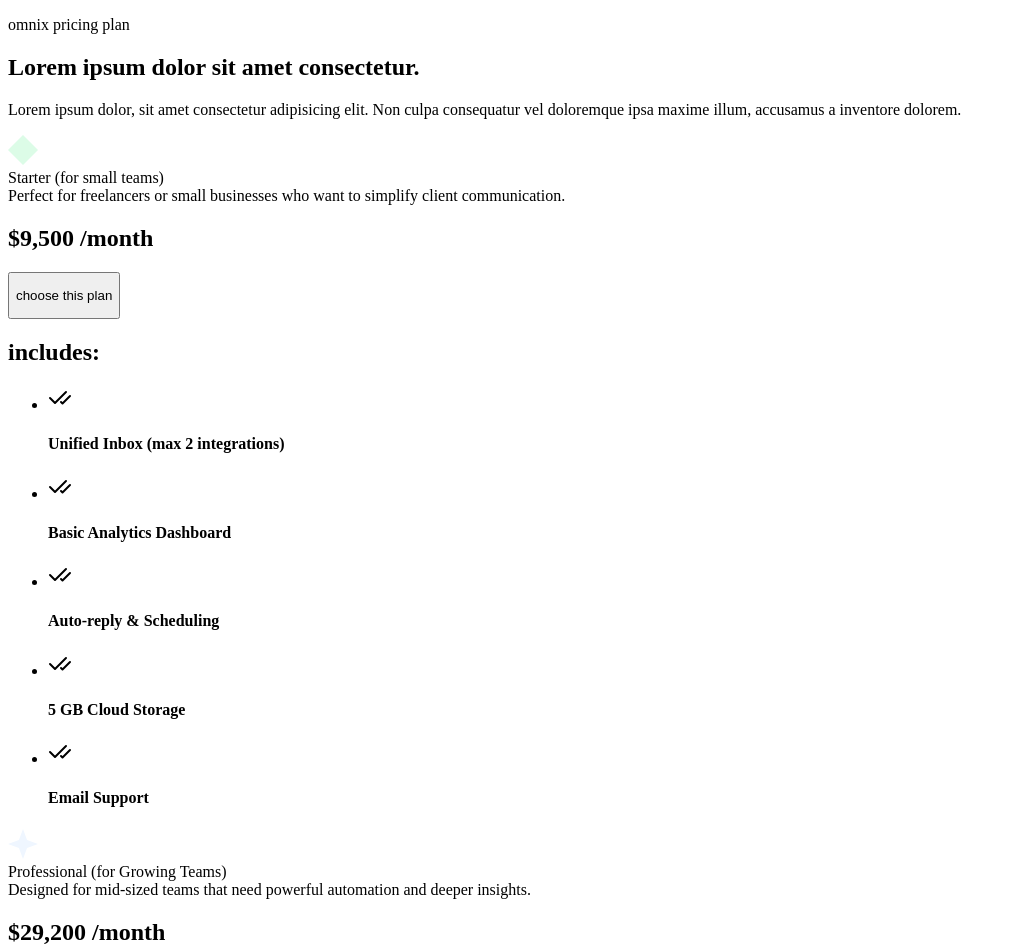
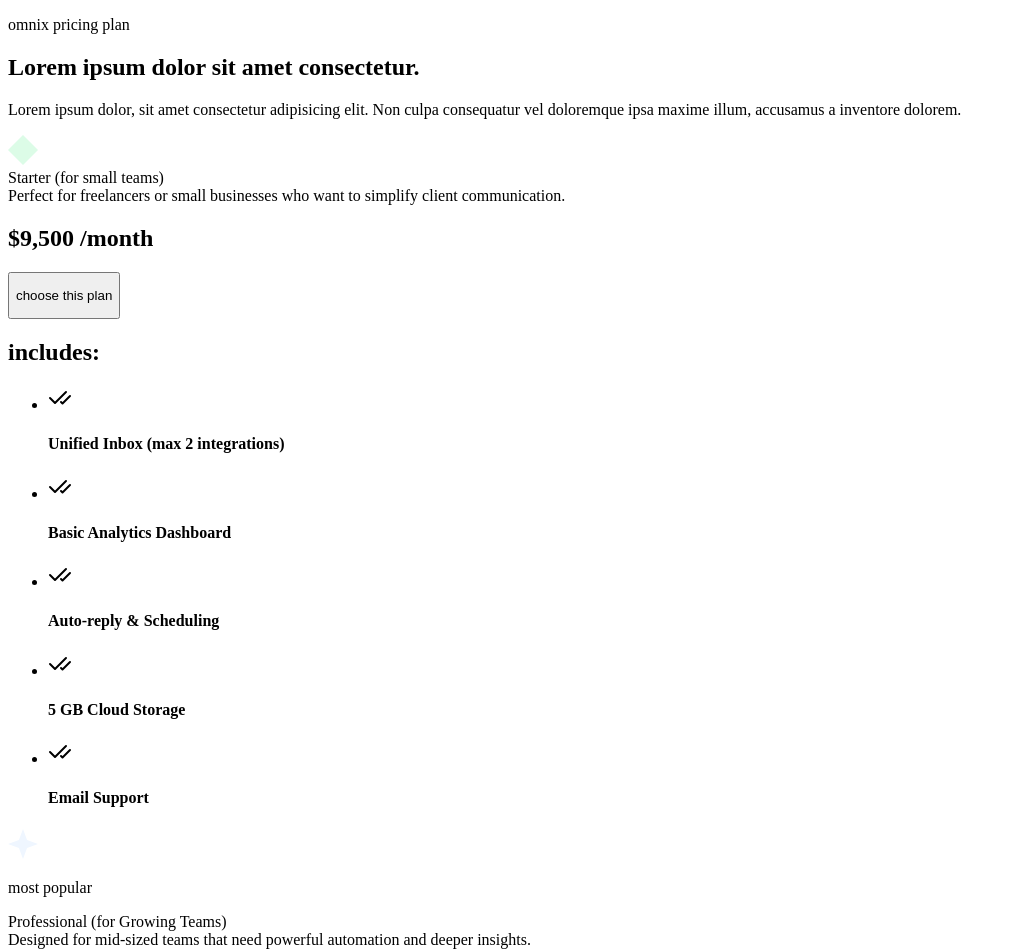
Before and after one commit to farismaulanaari-stack/omnix, a Next.js app: page /pricing-page in a window 1280 px wide. Shown: the top 952 px of the page, without its empty margins (0-1016 px from the left). Built offline with nearby package versions, Linux system fonts and the light colour scheme.

Commit message:
feat: make custom badge component and implement into pricing card on professional variant

```diff
--- /dev/null
+++ b/src/components/Badge/badge.tsx
@@ -0,0 +1,10 @@
+import { CustomBadgeProps } from "@/types/types";
+import { Badge } from "../ui/badge";
+
+export function CustomBadge({ variant, children, ...props }: CustomBadgeProps) {
+  return (
+    <Badge variant={variant} {...props}>
+      {children}
+    </Badge>
+  );
+}
--- a/src/components/PricingCard/pricing-card.tsx
+++ b/src/components/PricingCard/pricing-card.tsx
@@ -11,6 +11,7 @@ import {
 } from "../ui/card";
 import { PricingIcon } from "../PricingIcons/pricing-icons";
 import { CheckCheckIcon } from "lucide-react";
+import { CustomBadge } from "../Badge/badge";
 
 interface PricingCardData {
   data: PricingCardProps[];
@@ -45,7 +46,15 @@ export function PricingCard({ data }: PricingCardData) {
           } bg-white shadow-none rounded-4xl rounded-b-none p-0`}
         >
           <CardHeader className="p-5 flex flex-col gap-4">
-            <PricingIcon variant={card.variant} />
+            {card.variant === "professional"
+            ? (<div className="w-full flex items-start justify-between">
+              <PricingIcon variant={card.variant}/>
+              <CustomBadge variant="outline" className="px-3 py-1 ring-2 ring-indigo-600 bg-indigo-50">
+                <p className="text-xs font-semibold">most popular</p>
+              </CustomBadge>
+            </div>)
+            : (<PricingIcon variant={card.variant} />)
+            }
             <div className="w-full flex flex-col gap-2">
               <CardTitle className="text-xl font-bold">
                 {card.title ? card.title : card.variant}
```
Also changed, not shown: src/types/types.ts (+6 -1 lines).
